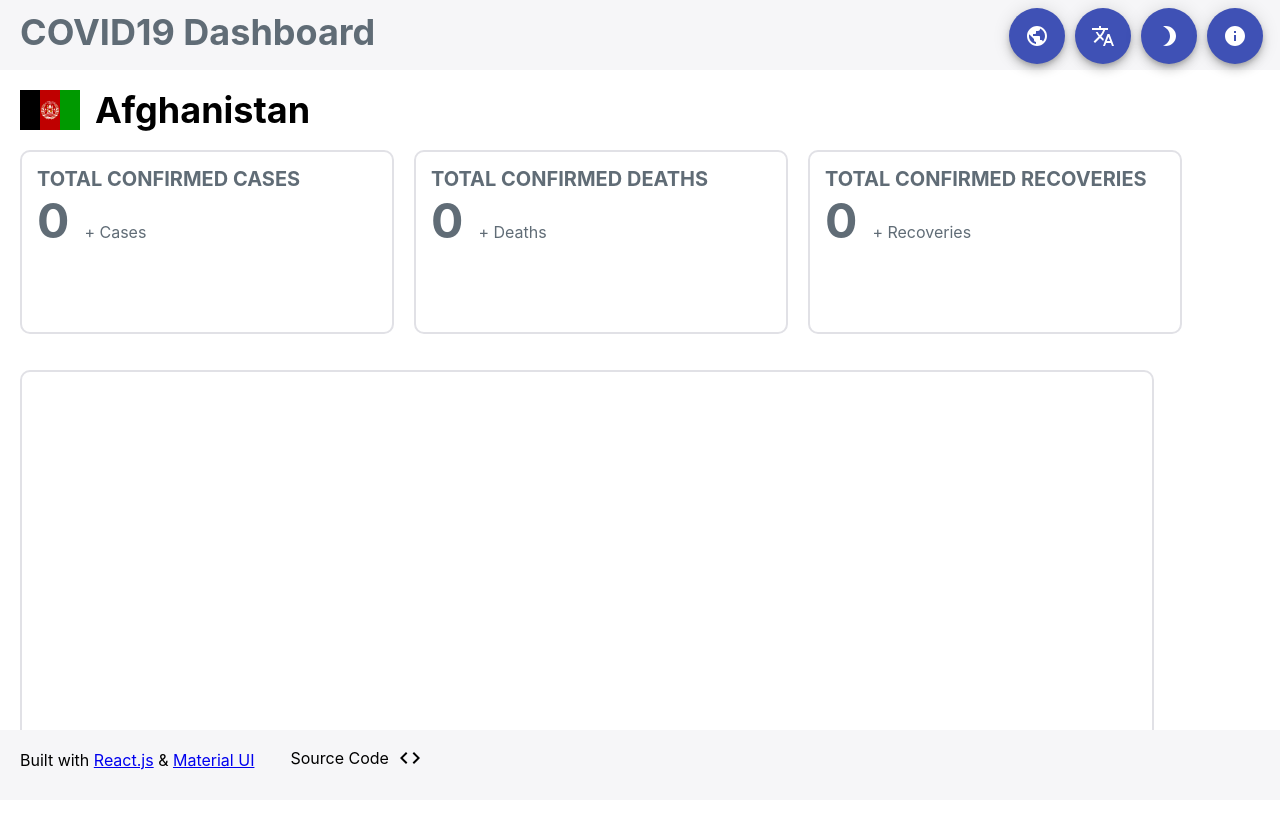
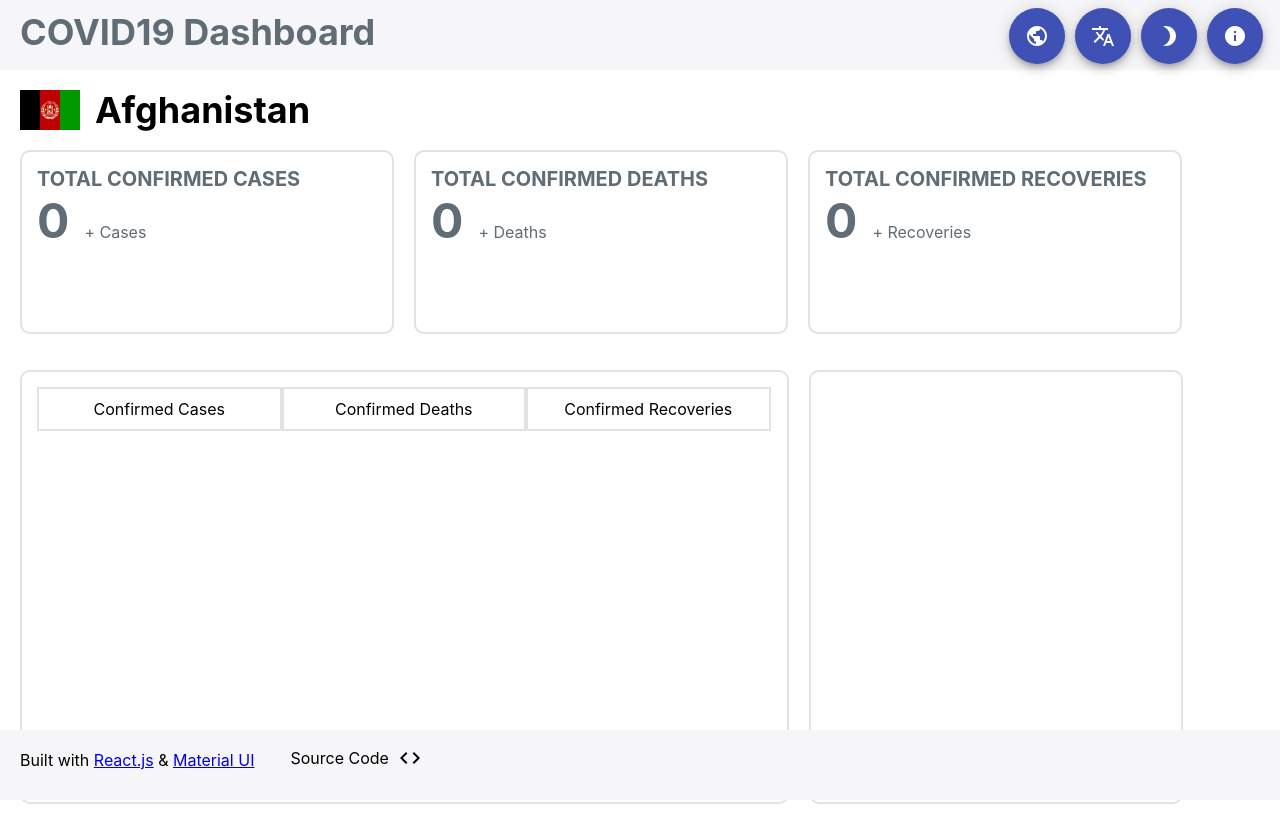
Before and after one commit to JamezGr/COVID-19-React, a React (Create React App) app: page / in a window 1280 px wide. Both pictures are taken after a click on the picture 214 px from the left and 262 px from the top of the page. Before the commit the page ends 800 px from the top, so only its background shows below. Built offline with nearby package versions, Linux system fonts and the light colour scheme; no server answers.

Commit message:
Tab Menus Added

```diff
--- a/src/App.css
+++ b/src/App.css
@@ -254,13 +254,34 @@ body {
 
 .dashboard--content__area {
   width: 100%;
-  height: 400px;
+  display: flex;
 }
 
 .dashboard--content__container {
   border: 2px solid #e1e1e6;
   border-radius: 10px;
   background-color: white;
+  padding: 15px;
+  margin-right: 20px;
+}
+
+.dashboard--content__tabs-area {
+  display: flex;
+}
+
+.dashboard--content__tab {
+  width: 30%;
+  padding: 10px;
+  text-align: center;
+
+  border: 2px solid #e1e1e6;
+  cursor: pointer;
+}
+
+.dashboard--content__tab:hover {
+  background-color: #f6f6f8;
+  border: 2px solid #3f51b5;
+  color: #606c76;
 }
 
 .loading {
--- a/src/Components/Container/container.jsx
+++ b/src/Components/Container/container.jsx
@@ -39,11 +39,11 @@ class Container extends React.Component {
     }
 
     render() {
-        const {loadState, height, width} = this.props;
+        const {loadState, height, width, contents} = this.props;
 
         return (
-            <div className={"dashboard--content__container"} ref={this.container} style={{height: "400px"}}>
-
+            <div className={"dashboard--content__container"} ref={this.container}>
+                {this.props.contents}
             </div>
         )
     }
--- a/src/Components/Dashboard/dashboard.jsx
+++ b/src/Components/Dashboard/dashboard.jsx
@@ -4,6 +4,7 @@ import LocalStorageHelper from '../../Helpers/LocalStorageHelper';
 
 import InfoCard from '../InfoCard/infocard';
 import Container from '../Container/container';
+import Overview from '../../Content/Overview/overview';
 
 import { UserSettingsStore } from '../../Stores';
 import { userSettings } from '../../Reducers/userSettings';
@@ -82,8 +83,11 @@ class Dashboard extends React.Component {
                     </div>
 
                     <div className="dashboard--content__area">
-                        <Container height={2} width={3}/>
+                        <Container height={2} width={2} contents={<Overview/>}/>
+                        <Container height={2} width={1}/>
                     </div>
+
+
 
                 </div>
                 :
--- /dev/null
+++ b/src/Content/Overview/overview.jsx
@@ -0,0 +1,19 @@
+import React from 'react';
+
+class Overview extends React.Component {
+    constructor(props) {
+        super(props);
+    }
+
+    render() {
+        return (
+            <div className="dashboard--content__tabs-area">
+                <div className="dashboard--content__tab">Confirmed Cases</div>
+                <div className="dashboard--content__tab">Confirmed Deaths</div>
+                <div className="dashboard--content__tab">Confirmed Recoveries</div>
+            </div>
+        )
+    }
+}
+
+export default Overview;
```
